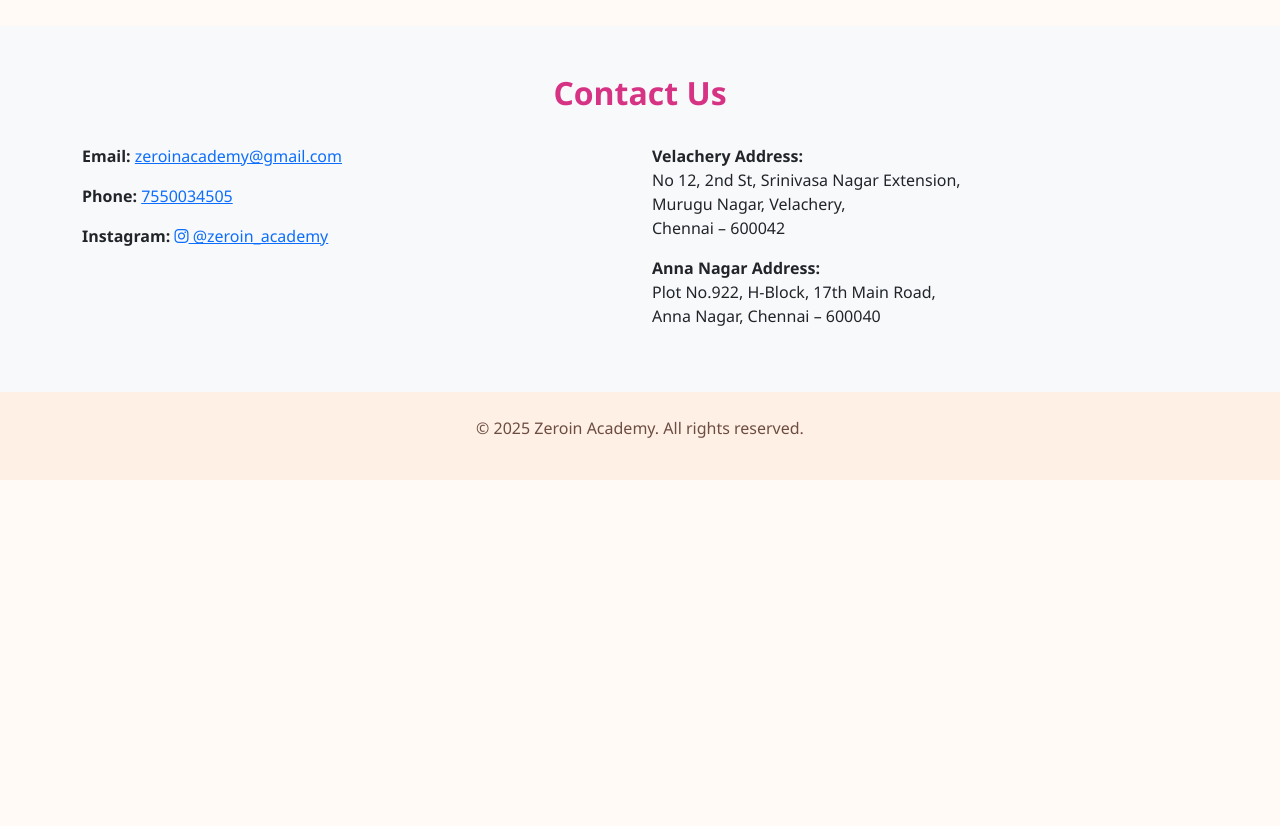
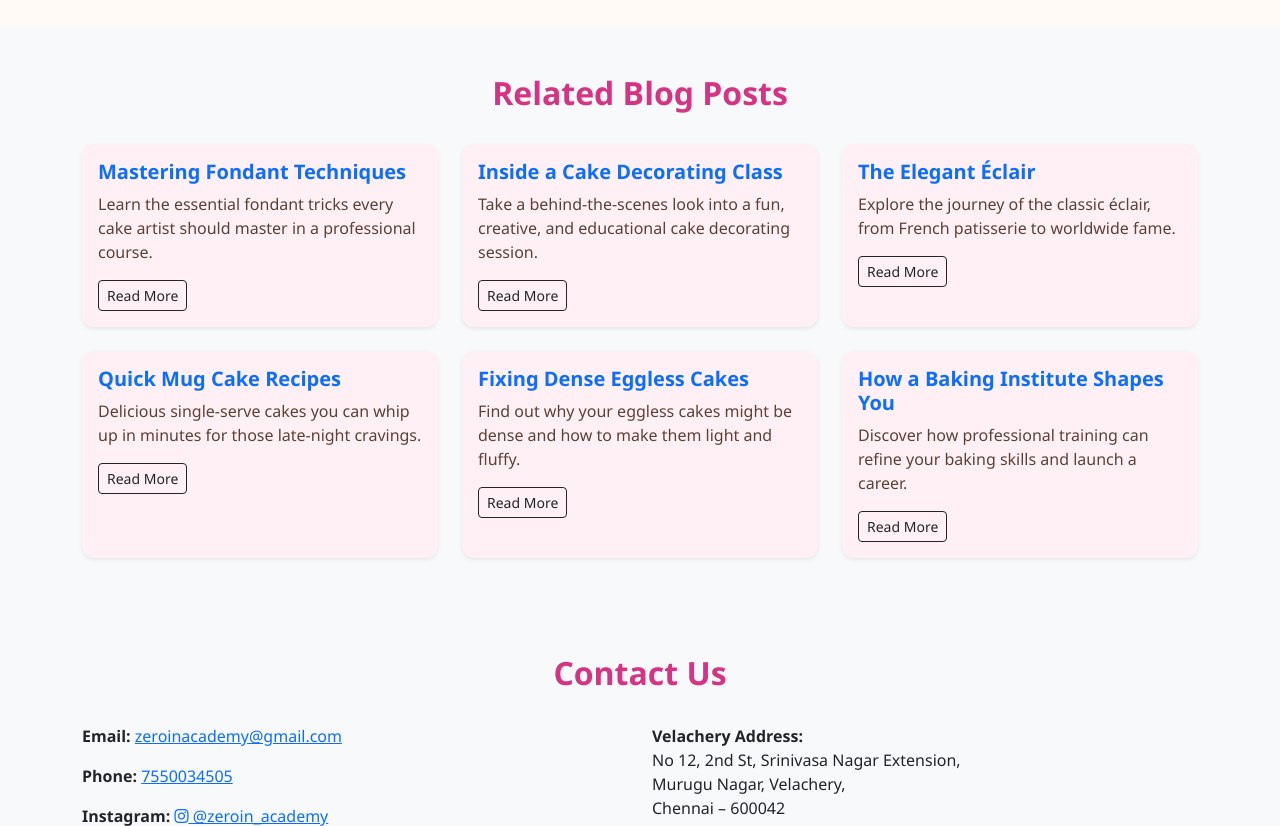
Before and after one commit to zeroinacadmey/zeroinacademy, a plain HTML site: page index.html in a window 1280 px wide. Shown: the part 3391-4217 px from the top of the page. Before the commit the page ends 3871 px from the top, so only its background shows below. Drawn offline with nearby package versions, Linux system fonts and the light colour scheme.

Commit message:
Update index.html

```diff
--- a/index.html
+++ b/index.html
@@ -248,6 +248,75 @@
     </div>
   </div>
 </section>
+  <!-- Related Blog Posts Section -->
+<section class="py-5 bg-light">
+  <div class="container">
+    <h2 class="section-title">Related Blog Posts</h2>
+    <div class="row g-4">
+      <!-- Blog 1 -->
+      <div class="col-md-4">
+        <div class="card h-100 border-0 shadow-sm blog-card">
+          <div class="card-body">
+            <h5 class="card-title text-primary">Mastering Fondant Techniques</h5>
+            <p class="card-text">Learn the essential fondant tricks every cake artist should master in a professional course.</p>
+            <a href="https://pixelmontales.com/mastering-fondant-techniques-youll-learn-in-cake-making-courses/" target="_blank" class="btn btn-sm btn-outline-dark">Read More</a>
+          </div>
+        </div>
+      </div>
+      <!-- Blog 2 -->
+      <div class="col-md-4">
+        <div class="card h-100 border-0 shadow-sm blog-card">
+          <div class="card-body">
+            <h5 class="card-title text-primary">Inside a Cake Decorating Class</h5>
+            <p class="card-text">Take a behind-the-scenes look into a fun, creative, and educational cake decorating session.</p>
+            <a href="https://globalpostnews.com/inside-a-cake-decorating-class-a-creative-day-behind-the-scenes/" target="_blank" class="btn btn-sm btn-outline-dark">Read More</a>
+          </div>
+        </div>
+      </div>
+      <!-- Blog 3 -->
+      <div class="col-md-4">
+        <div class="card h-100 border-0 shadow-sm blog-card">
+          <div class="card-body">
+            <h5 class="card-title text-primary">The Elegant Éclair</h5>
+            <p class="card-text">Explore the journey of the classic éclair, from French patisserie to worldwide fame.</p>
+            <a href="https://theglobalnewz.com/the-elegant-eclair-from-french-pastry-to-global-icon/" target="_blank" class="btn btn-sm btn-outline-dark">Read More</a>
+          </div>
+        </div>
+      </div>
+      <!-- Blog 4 -->
+      <div class="col-md-4">
+        <div class="card h-100 border-0 shadow-sm blog-card">
+          <div class="card-body">
+            <h5 class="card-title text-primary">Quick Mug Cake Recipes</h5>
+            <p class="card-text">Delicious single-serve cakes you can whip up in minutes for those late-night cravings.</p>
+            <a href="https://squarespaceblog.com/quick-mug-cake-recipes-for-late-night-cravings/" target="_blank" class="btn btn-sm btn-outline-dark">Read More</a>
+          </div>
+        </div>
+      </div>
+      <!-- Blog 5 -->
+      <div class="col-md-4">
+        <div class="card h-100 border-0 shadow-sm blog-card">
+          <div class="card-body">
+            <h5 class="card-title text-primary">Fixing Dense Eggless Cakes</h5>
+            <p class="card-text">Find out why your eggless cakes might be dense and how to make them light and fluffy.</p>
+            <a href="https://weeblyblog.com/why-your-eggless-cakes-turn-out-dense-and-how-to-fix-it/" target="_blank" class="btn btn-sm btn-outline-dark">Read More</a>
+          </div>
+        </div>
+      </div>
+      <!-- Blog 6 -->
+      <div class="col-md-4">
+        <div class="card h-100 border-0 shadow-sm blog-card">
+          <div class="card-body">
+            <h5 class="card-title text-primary">How a Baking Institute Shapes You</h5>
+            <p class="card-text">Discover how professional training can refine your baking skills and launch a career.</p>
+            <a href="https://virtualvivienne.com/how-a-baking-institute-shapes-professional-bakery-training/" target="_blank" class="btn btn-sm btn-outline-dark">Read More</a>
+          </div>
+        </div>
+      </div>
+    </div>
+  </div>
+</section>
+
 
 <!-- Contact Section -->
 <section class="py-5 bg-light">
```
